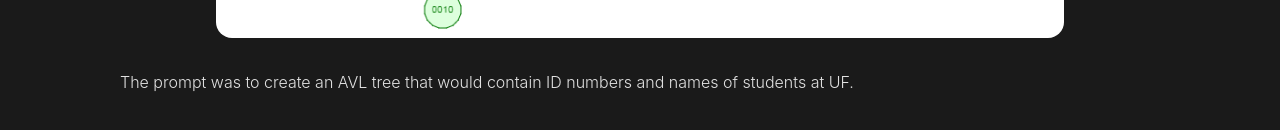
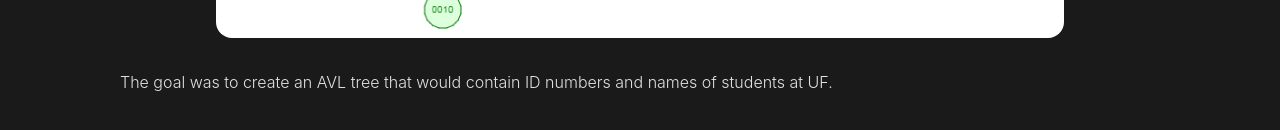
Before and after one commit to raglandconnor/personal_website, a React (Vite) app: page /projects/avl-tree in a window 1280 px wide. Shown: the part 670-800 px from the top of the page. Built offline with nearby package versions, Linux system fonts and the light colour scheme.

Commit message:
Fixed typo

```diff
--- a/src/components/project-full-descriptions/AVLTreeFullDesc.jsx
+++ b/src/components/project-full-descriptions/AVLTreeFullDesc.jsx
@@ -24,8 +24,8 @@ function AVLTreeFullDesc() {
                     </div>
 
                     <p className="mb-4 md:mx-24">
-                        The prompt was to create an AVL tree that would contain
-                        ID numbers and names of students at UF.
+                        The goal was to create an AVL tree that would contain ID
+                        numbers and names of students at UF.
                     </p>
                 </section>
 
```
